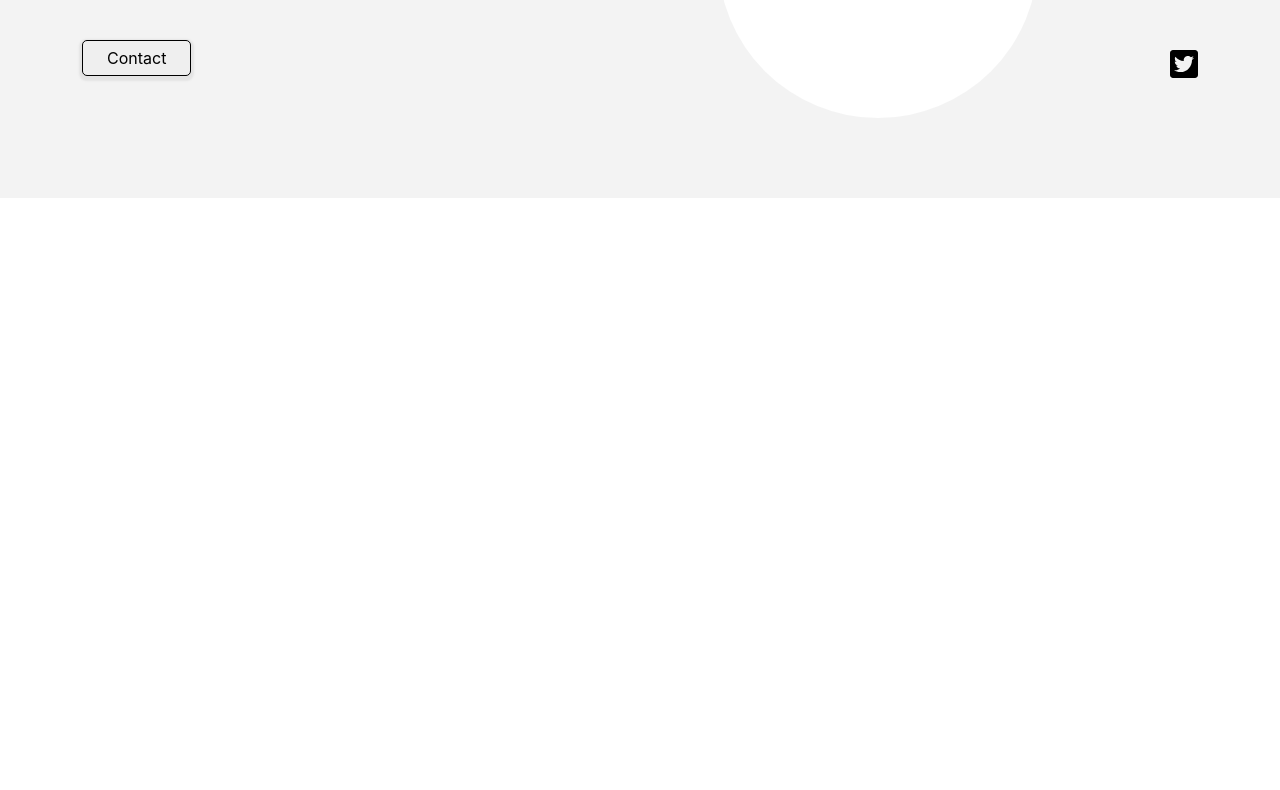
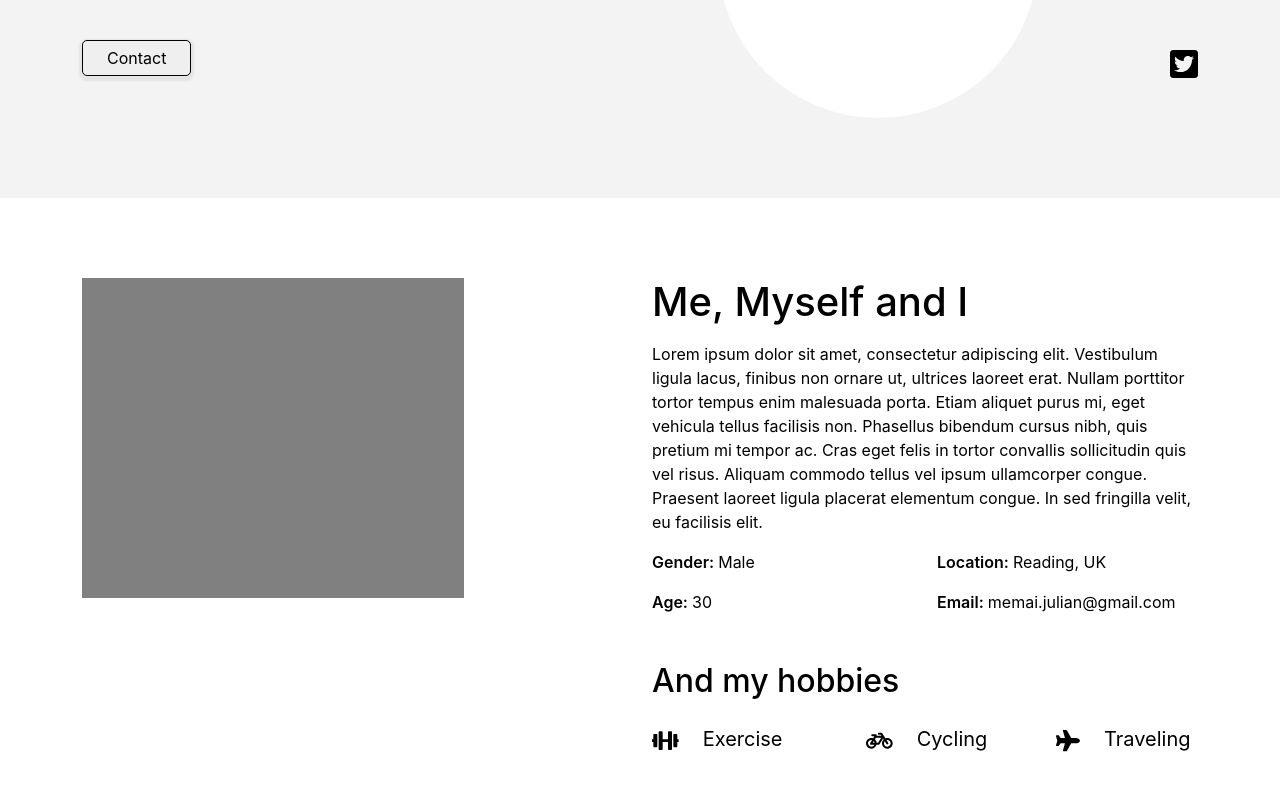
Before and after one commit to Jul-Me/My-Website, a React (Create React App) app: page / in a window 1280 px wide. Shown: the part 338-1128 px from the top of the page. Before the commit the page ends 800 px from the top, so only its background shows below. Built offline with nearby package versions, Linux system fonts and the light colour scheme.

Commit message:
feat: Created About Me component

```diff
--- a/src/App.tsx
+++ b/src/App.tsx
@@ -1,6 +1,7 @@
 import React from 'react';
 import Nav from './components/Nav/Nav';
 import Hero from './components/Hero/Hero';
+import AboutMe from './components/AboutMe/AboutMe';
 import './App.scss';
 
 function App(): JSX.Element {
@@ -8,6 +9,7 @@ function App(): JSX.Element {
     <div className="app">
       <Nav />
       <Hero />
+      <AboutMe />
     </div>
   );
 }
--- /dev/null
+++ b/src/components/AboutMe/AboutMe.scss
@@ -0,0 +1,9 @@
+@import '/src/index.scss';
+
+.about-me {
+  @extend .section-gutter;
+
+  .text-bold {
+    font-weight: 600;
+  }
+}
--- /dev/null
+++ b/src/components/AboutMe/AboutMe.tsx
@@ -0,0 +1,98 @@
+import React from 'react';
+import { Col, Container, Row } from 'react-bootstrap';
+import { FontAwesomeIcon } from '@fortawesome/react-fontawesome';
+import { faDumbbell, faPlane, faBicycle } from '@fortawesome/free-solid-svg-icons';
+import './AboutMe.scss';
+
+function AboutMe(): JSX.Element {
+  const renderBio = () => {
+    return (
+      <>
+        <h1>Me, Myself and I</h1>
+
+        <p className="mt-3">
+          Lorem ipsum dolor sit amet, consectetur adipiscing elit. Vestibulum ligula lacus, finibus non ornare ut,
+          ultrices laoreet erat. Nullam porttitor tortor tempus enim malesuada porta. Etiam aliquet purus mi, eget
+          vehicula tellus facilisis non. Phasellus bibendum cursus nibh, quis pretium mi tempor ac. Cras eget felis in
+          tortor convallis sollicitudin quis vel risus. Aliquam commodo tellus vel ipsum ullamcorper congue. Praesent
+          laoreet ligula placerat elementum congue. In sed fringilla velit, eu facilisis elit.
+        </p>
+      </>
+    );
+  };
+
+  const renderDetails = () => {
+    return (
+      <>
+        <Row className="mt-3">
+          <Col>
+            <span className="text-bold">Gender: </span>
+            <span>Male</span>
+          </Col>
+
+          <Col>
+            <span className="text-bold">Location: </span>
+            <span>Reading, UK</span>
+          </Col>
+        </Row>
+
+        <Row className="mt-3">
+          <Col>
+            <span className="text-bold">Age: </span>
+            <span>30</span>
+          </Col>
+
+          <Col>
+            <span className="text-bold">Email: </span>
+            <span>memai.julian@gmail.com</span>
+          </Col>
+        </Row>
+      </>
+    );
+  };
+
+  const renderHobbies = () => {
+    return (
+      <>
+        <h2 className="mt-5">And my hobbies</h2>
+
+        <Row className="mt-4">
+          <Col>
+            <FontAwesomeIcon icon={faDumbbell} size="lg" />
+            <span className="ms-4 fs-5">Exercise</span>
+          </Col>
+
+          <Col>
+            <FontAwesomeIcon className="ms-4" icon={faBicycle} size="lg" />
+            <span className="ms-4 fs-5">Cycling</span>
+          </Col>
+
+          <Col>
+            <FontAwesomeIcon className="ms-4" icon={faPlane} size="lg" />
+            <span className="ms-4 fs-5">Traveling</span>
+          </Col>
+        </Row>
+      </>
+    );
+  };
+
+  return (
+    <div className="about-me">
+      <Container>
+        <Row>
+          <Col>
+            <div style={{ padding: '10rem', maxWidth: '70%', backgroundColor: 'grey' }}></div>
+          </Col>
+
+          <Col>
+            {renderBio()}
+            {renderDetails()}
+            {renderHobbies()}
+          </Col>
+        </Row>
+      </Container>
+    </div>
+  );
+}
+
+export default AboutMe;
--- a/src/components/Hero/Hero.scss
+++ b/src/components/Hero/Hero.scss
@@ -1,7 +1,3 @@
-@import '/node_modules/bootstrap/scss/mixins';
-@import '/node_modules/bootstrap/scss/functions';
-@import '/node_modules/bootstrap/scss/variables';
-@import '/src/variables.scss';
 @import '/src/index.scss';
 
 .hero {
--- a/src/components/Nav/Nav.scss
+++ b/src/components/Nav/Nav.scss
@@ -1,4 +1,4 @@
-@import '/src/variables.scss';
+@import '/src/index.scss';
 
 .nav {
   font-weight: 500;
--- a/src/index.scss
+++ b/src/index.scss
@@ -1,4 +1,7 @@
 @import 'bootstrap/dist/css/bootstrap.min.css';
+@import '/node_modules/bootstrap/scss/mixins';
+@import '/node_modules/bootstrap/scss/functions';
+@import '/node_modules/bootstrap/scss/variables';
 @import './variables.scss';
 
 body {
```
